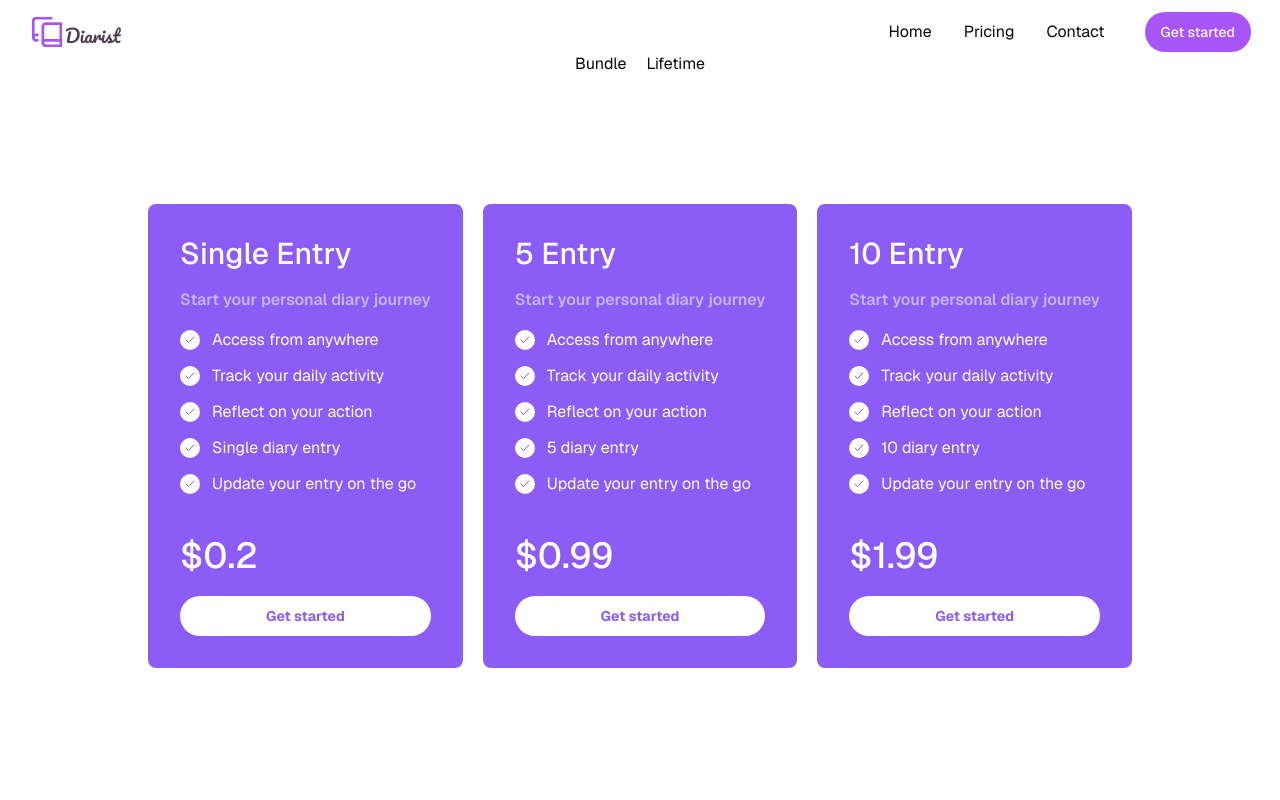
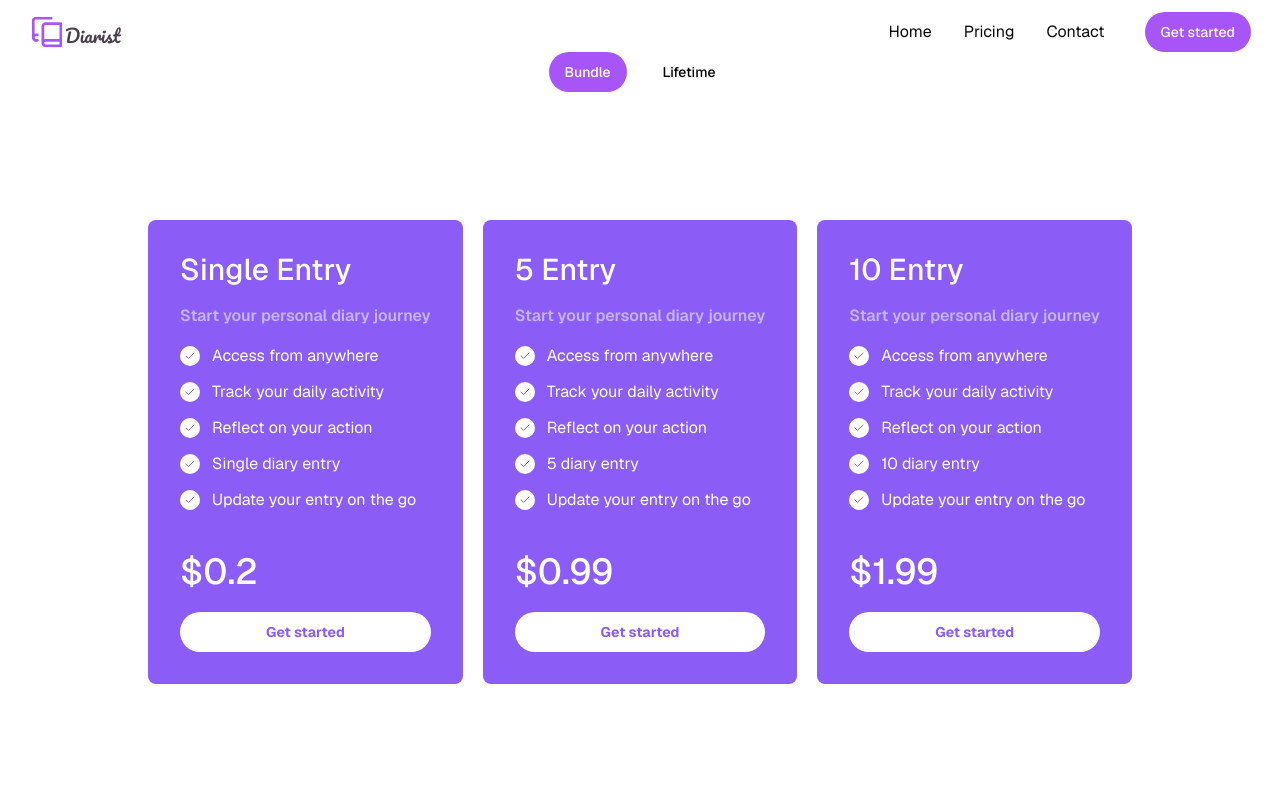
Before and after one commit to Koushik1311/Diarist, a Next.js app: page /pricing in a window 1280 px wide. Shown: the top 800 px of the page. Built offline with nearby package versions, Linux system fonts and the light colour scheme; no server answers.

Commit message:
style toggle buttons

```diff
--- a/app/(base)/pricing/page.tsx
+++ b/app/(base)/pricing/page.tsx
@@ -1,5 +1,7 @@
 import Bundle from "@/components/subscription/Bundle";
 import LifetimeAccess from "@/components/subscription/LifetimeAccess";
+import { Button } from "@/components/ui/button";
+import { cn } from "@/lib/utils";
 import { notFound, redirect } from "next/navigation";
 import React from "react";
 
@@ -23,8 +25,28 @@ export default function Price({
   return (
     <div>
       <form className="flex items-center justify-center gap-5">
-        <button formAction={bundleClick}>Bundle</button>
-        <button formAction={lifetimeClick}>Lifetime</button>
+        <Button
+          formAction={bundleClick}
+          className={cn(
+            "hover:bg-purple-500 text-white transition-colors",
+            searchParams.pricing === "bundle" || !searchParams.pricing
+              ? "bg-purple-500"
+              : "bg-white text-black"
+          )}
+        >
+          Bundle
+        </Button>
+        <Button
+          formAction={lifetimeClick}
+          className={cn(
+            "hover:bg-purple-500 text-white transition-colors",
+            searchParams.pricing === "lifetime"
+              ? "bg-purple-500"
+              : "bg-white text-black"
+          )}
+        >
+          Lifetime
+        </Button>
       </form>
       <div className="flex items-center justify-center h-[90vh]">
         {searchParams.pricing === "bundle" || !searchParams.pricing ? (
```
